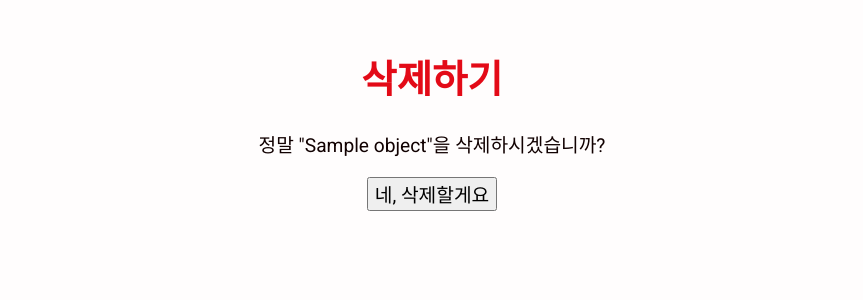
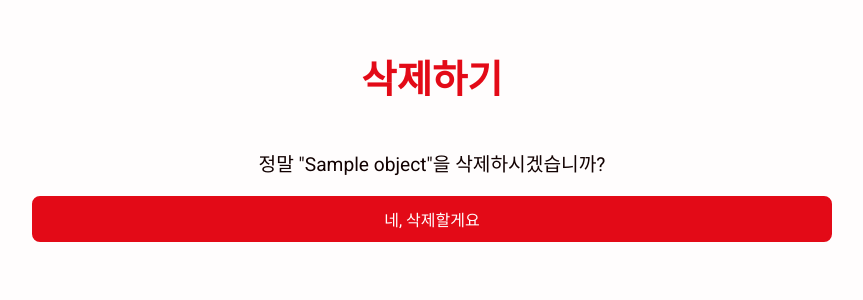
Before and after one commit to nayeongdev/EatWell, a Django app: template templates/restaurants/restaurant_confirm_delete.html in a window 1280 px wide. Shown: the part 96-396 px from the top of the page, without its empty margins (208-1071 px from the left). Run offline with Django 4.2, Linux system fonts and the light colour scheme; the template is opened without the code that fills it: most values are stand-ins (such as "Sample title", 1, 10 or a date in 2020).

Commit message:
:lipstick: Style: 삭제 확인 폼 스타일링

```diff
--- a/templates/restaurants/restaurant_confirm_delete.html
+++ b/templates/restaurants/restaurant_confirm_delete.html
@@ -1,10 +1,20 @@
 {% extends "base_generic.html" %}
+
+{% block styles %}
+<style>
+  form {
+    display: flex;
+    flex-direction: column;
+    justify-content: center;
+  }
+</style>
+{% endblock %}
 
 {% block content %}
 <h1>삭제하기</h1>
 <form method="post">
   {% csrf_token %}
   <p>정말 "{{ object.name }}"을 삭제하시겠습니까?</p>
-  <button type="submit">네, 삭제할게요</button>
+  <button type="submit" class="btn btn-primary">네, 삭제할게요</button>
 </form>
 {% endblock %}
```
